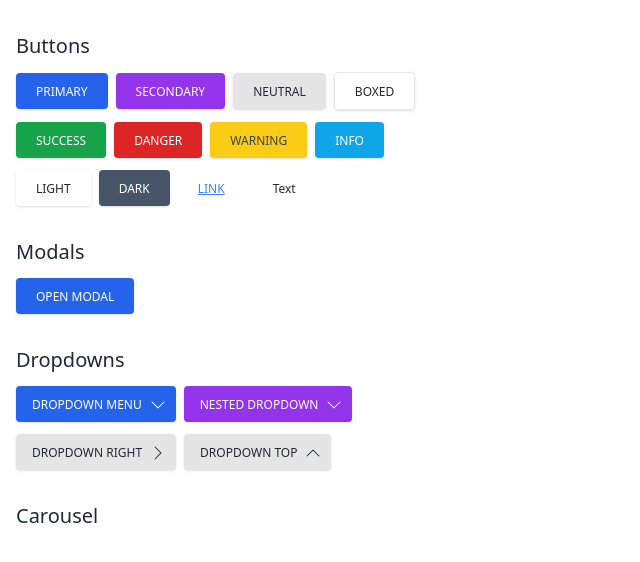
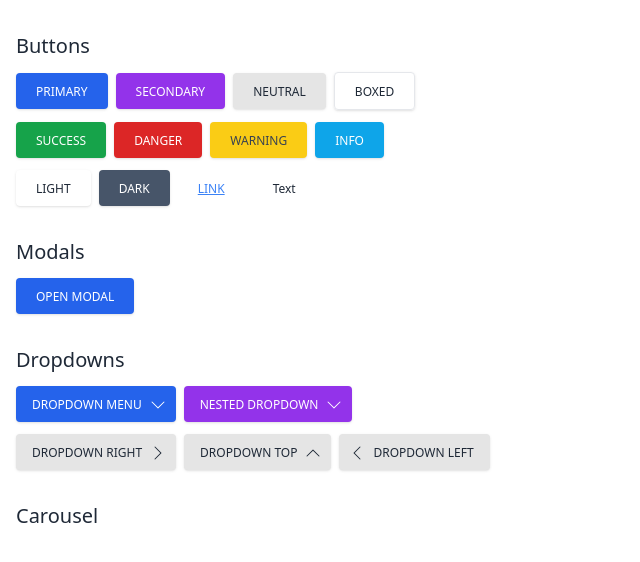
Before and after one commit to 0xSarkar/shiva-ui, a React app: page / in a window 1280 px wide. Shown: the top 562 px of the page, without its empty margins (0-640 px from the left). Built offline with nearby package versions, Linux system fonts and the light colour scheme.

Commit message:
dropdown Left done

```diff
--- a/src/App.js
+++ b/src/App.js
@@ -14,6 +14,7 @@ function App() {
   const [dropdownInnerIsOpen, setDropdownInnerIsOpen] = useState(false)
   const [dropdownRightIsOpen, setDropdownRightIsOpen] = useState(false)
   const [dropdownTopIsOpen, setDropdownTopIsOpen] = useState(false)
+  const [dropdownLeftIsOpen, setDropdownLeftIsOpen] = useState(false)
 
   return(
     <>
@@ -55,7 +56,7 @@ function App() {
       {/* === Dropdown Menus === */}
       <div className="my-8">
         <h2 className="text-xl text-gray-800">Dropdowns</h2>
-        <div className="mt-3">
+        <div className="mt-3 flex items-center">
           <Dropdown.Wrapper isOpen={dropdownSingleIsOpen} setIsOpen={setDropdownSingleIsOpen}>
             <Dropdown.Button>
               Dropdown Menu
@@ -90,8 +91,9 @@ function App() {
               <Dropdown.Item>Item Four</Dropdown.Item>
             </Dropdown.List>
           </Dropdown.Wrapper>
+        </div>
 
-          <div className="mt-3">
+        <div className="mt-3 flex items-center">
           <Dropdown.Wrapper isOpen={dropdownRightIsOpen} setIsOpen={setDropdownRightIsOpen} direction="right">
             <Dropdown.Button variant="neutral">
               Dropdown Right
@@ -115,9 +117,20 @@ function App() {
               <Dropdown.Item> Item Four</Dropdown.Item>
             </Dropdown.List>
           </Dropdown.Wrapper>
+
+          <Dropdown.Wrapper isOpen={dropdownLeftIsOpen} setIsOpen={setDropdownLeftIsOpen} direction="left" className="ml-2">
+            <Dropdown.Button variant="neutral">
+              Dropdown Left
+            </Dropdown.Button>
+            <Dropdown.List>
+              <Dropdown.Item> Item One</Dropdown.Item>
+              <Dropdown.Item> Item Two</Dropdown.Item>
+              <Dropdown.Item> Item with a very very long text</Dropdown.Item>
+              <Dropdown.Item> Item Four</Dropdown.Item>
+            </Dropdown.List>
+          </Dropdown.Wrapper>
         </div>
 
-        </div>
       </div>
 
       {/* === Dropdown Menus === */}
--- a/src/components/Dropdown/DropdownButton.js
+++ b/src/components/Dropdown/DropdownButton.js
@@ -3,10 +3,10 @@ import React from 'react'
 import Button from '../Button'
 
 function DropdownButton({ isOpen, setIsOpen, className, variant="primary", direction='down', children }) {
-  const defaultClasses = "pl-4 pr-2.5 flex items-center relative"
-  const updatedClasses = classNames(defaultClasses, className)
+  let buttonJSX, defaultClasses, updatedClasses
 
-  let buttonJSX
+  defaultClasses = "pl-4 pr-2.5 flex items-center relative"
+  updatedClasses = classNames(defaultClasses, className)
 
   switch(direction) {
     case 'down':
@@ -39,6 +39,19 @@ function DropdownButton({ isOpen, setIsOpen, className, variant="primary", direc
         </div>
       </Button>
       break;
+    case 'left':
+      defaultClasses = "pr-4 pl-2.5 flex items-center relative"
+      updatedClasses = classNames(defaultClasses, className)
+
+      buttonJSX = <Button className={updatedClasses} variant={variant} onClick={() => setIsOpen(!isOpen)}>
+        <div className={`mr-2 transition ${isOpen ? 'rotate-180' : ''}`}>
+          <svg xmlns="http://www.w3.org/2000/svg" fill="currentColor" className="w-4 h-4" viewBox="0 0 16 16">
+          <path fillRule="evenodd" d="M11.354 1.646a.5.5 0 0 1 0 .708L5.707 8l5.647 5.646a.5.5 0 0 1-.708.708l-6-6a.5.5 0 0 1 0-.708l6-6a.5.5 0 0 1 .708 0z"/>
+          </svg>
+        </div>
+        <span>{children}</span>
+      </Button>
+      break;
   }
 
   return (buttonJSX)
--- a/src/components/Dropdown/DropdownList.js
+++ b/src/components/Dropdown/DropdownList.js
@@ -18,6 +18,9 @@ function DropdownList({ isOpen, setIsOpen, className, direction, children }) {
       break
     case "top":
       defaultClasses = `absolute bottom-[calc(100%-.125rem)] left-0 z-40 w-max bg-white border border-gray-300 shadow-lg rounded mt-0.5 text-gray-800 text-sm ${isTransitioning && isOpen? "opacity-100 -translate-y-1.5" : "opacity-0 translate-y-0"} transition`
+      break
+    case "left":
+      defaultClasses = `absolute right-[calc(100%-.125rem)] top-0 z-40 w-max bg-white border border-gray-300 shadow-lg rounded text-gray-800 text-sm ${isTransitioning && isOpen? "opacity-100 -translate-x-1.5" : "opacity-0 translate-x-0"} transition`
       break
   }
 
```
Lines whose indentation alone changed are shown as unchanged.
